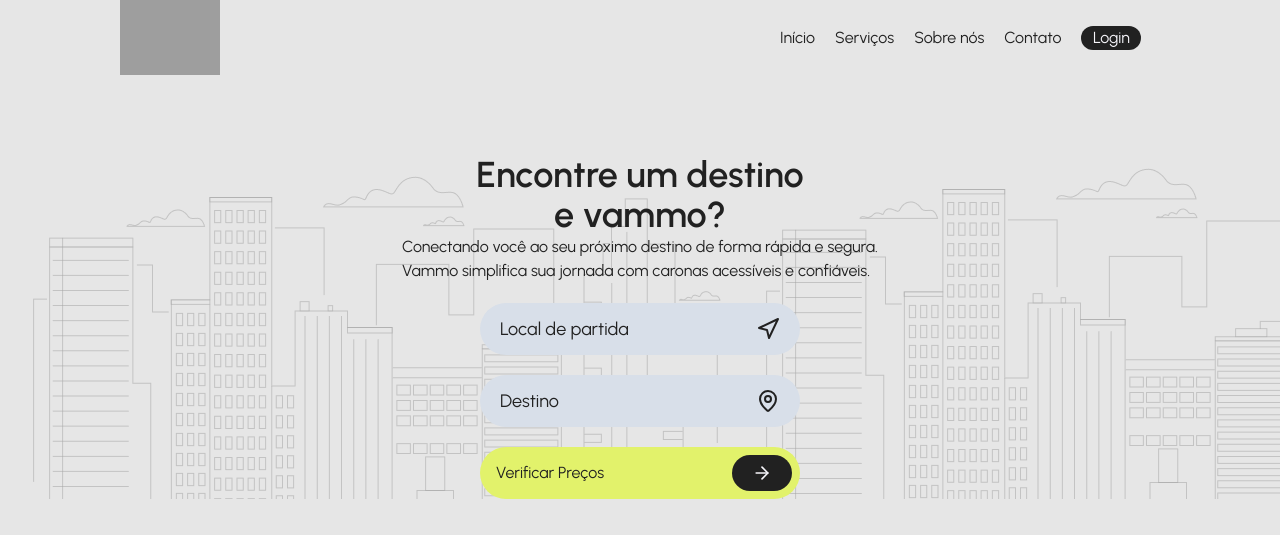
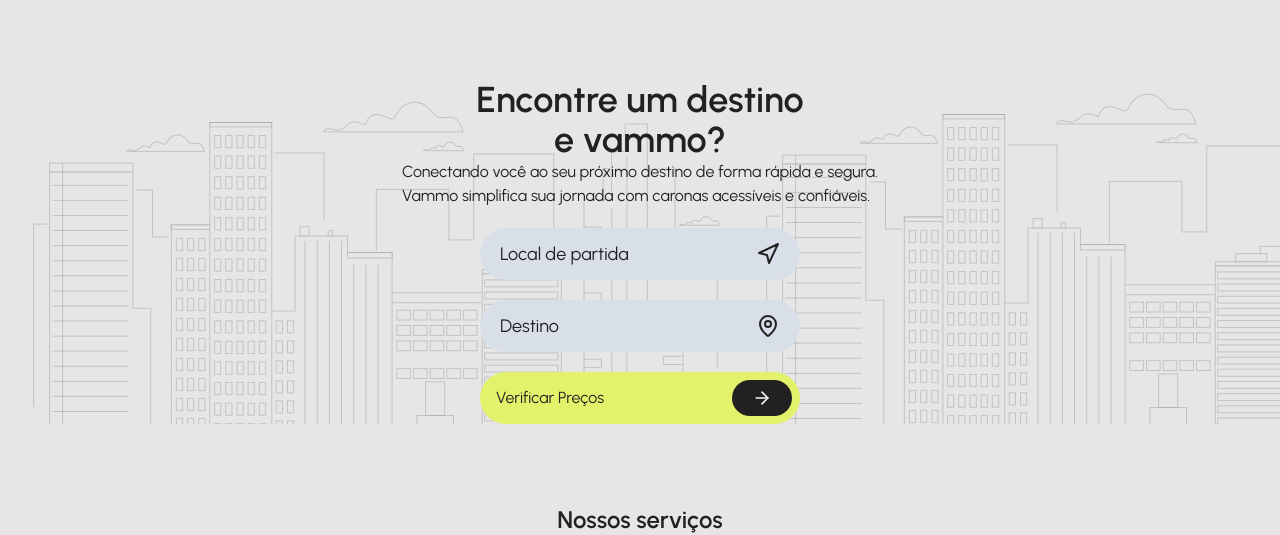
Before and after one commit to projetointegrador-g3/vammo_react, a React (Vite) app: page / in a window 1280 px wide. Shown: the top 535 px of the page. Built offline with nearby package versions, Linux system fonts and the light colour scheme; grey boxes are pictures that could not be loaded.

Commit message:
:sparkles: Ajuste da rota da navbar da página inicial

```diff
--- a/src/pages/home/Home.tsx
+++ b/src/pages/home/Home.tsx
@@ -1,4 +1,4 @@
-import { Search } from 'lucide-react';
+import { Search, Sidebar } from 'lucide-react';
 import { PieChart, Pie, Cell, Tooltip } from 'recharts';
 
 const Home = () => {
@@ -9,6 +9,7 @@
   ];
 
   return (
+
       <main className="flex-1 p-6">
 
         {/* Seção de pesquisa de viagens */}
--- a/src/pages/initial/Initial.tsx
+++ b/src/pages/initial/Initial.tsx
@@ -1,12 +1,11 @@
 import { ArrowRight, Car, ListCheck, MapPin, Navigation, ShieldCheck, UserCheck } from 'lucide-react'
 import Footer from '../../components/footer/Footer';
-import NavbarHome from '../../components/navbar/Navbar';
+import { Link } from 'react-router-dom'
 
 
 const Initial = () => {
   return (
     <div>
-      <NavbarHome />
       <main>
         <section className='bginitial flex flex-col items-center justify-center'>
           <h1 className='font-semibold text-4xl text-center'>Encontre um destino <br/>e vammo?</h1>
@@ -43,14 +42,16 @@
                       Verificar Preços
                     </div>
                 <button type='submit' className='bg-[#212121] rounded-full px-5 py-2 flex items-center gap-2 cursor-pointer'>
-                  <ArrowRight className='size-5 text-[#F6F5FA]' />
+                  <Link to="/login">
+                    <ArrowRight className='size-5 text-[#F6F5FA]' />
+                  </Link>
                 </button>
                 </section>
             </form>
         </section>
 
         <section className='mt-20'>
-          <h2 className='font-semibold text-2xl text-center'>Nossos serviços</h2>
+          <h2 id='service' className='font-semibold text-2xl text-center'>Nossos serviços</h2>
           <div className='bg-[#D8DFE9] p-10'>
           <p className='text-center'>Escolha o Vammo perfeito para a sua viagem: </p>
             <div className='flex items-center justify-center gap-20 p-10'>
```
Also changed, not shown: 1 other file (tests, documents, lock files or other folders).
